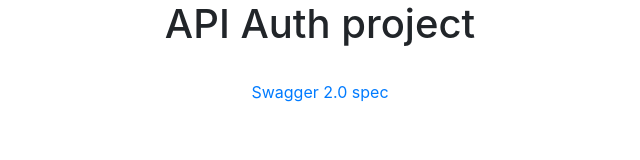
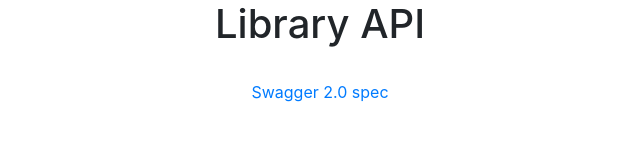
Before and after one commit to oyron/api-auth, a website: page src/static/index.html in a window 1280 px wide. Shown: the whole page, without its empty margins (320-960 px from the left). Drawn offline with nearby package versions, Linux system fonts and the light colour scheme.

Commit message:
Renaming

```diff
--- a/src/static/index.html
+++ b/src/static/index.html
@@ -4,12 +4,12 @@
     <meta charset="utf-8">
     <meta name="viewport" content="width=device-width, initial-scale=1, shrink-to-fit=no">
     <link rel="stylesheet" href="https://stackpath.bootstrapcdn.com/bootstrap/4.1.3/css/bootstrap.min.css" integrity="sha384-MCw98/SFnGE8fJT3GXwEOngsV7Zt27NXFoaoApmYm81iuXoPkFOJwJ8ERdknLPMO" crossorigin="anonymous">
-    <title>API Workshop - EDC 2018</title>
+    <title>Library API</title>
 </head>
 <body>
     <div class="container" align="center">
 
-        <H1>API Auth project</H1>
+        <H1>Library API</H1>
         <br>
 
         <a href="swagger.yaml">Swagger 2.0 spec</a>
```
Also changed, not shown: package.json (+4 -3 lines).
